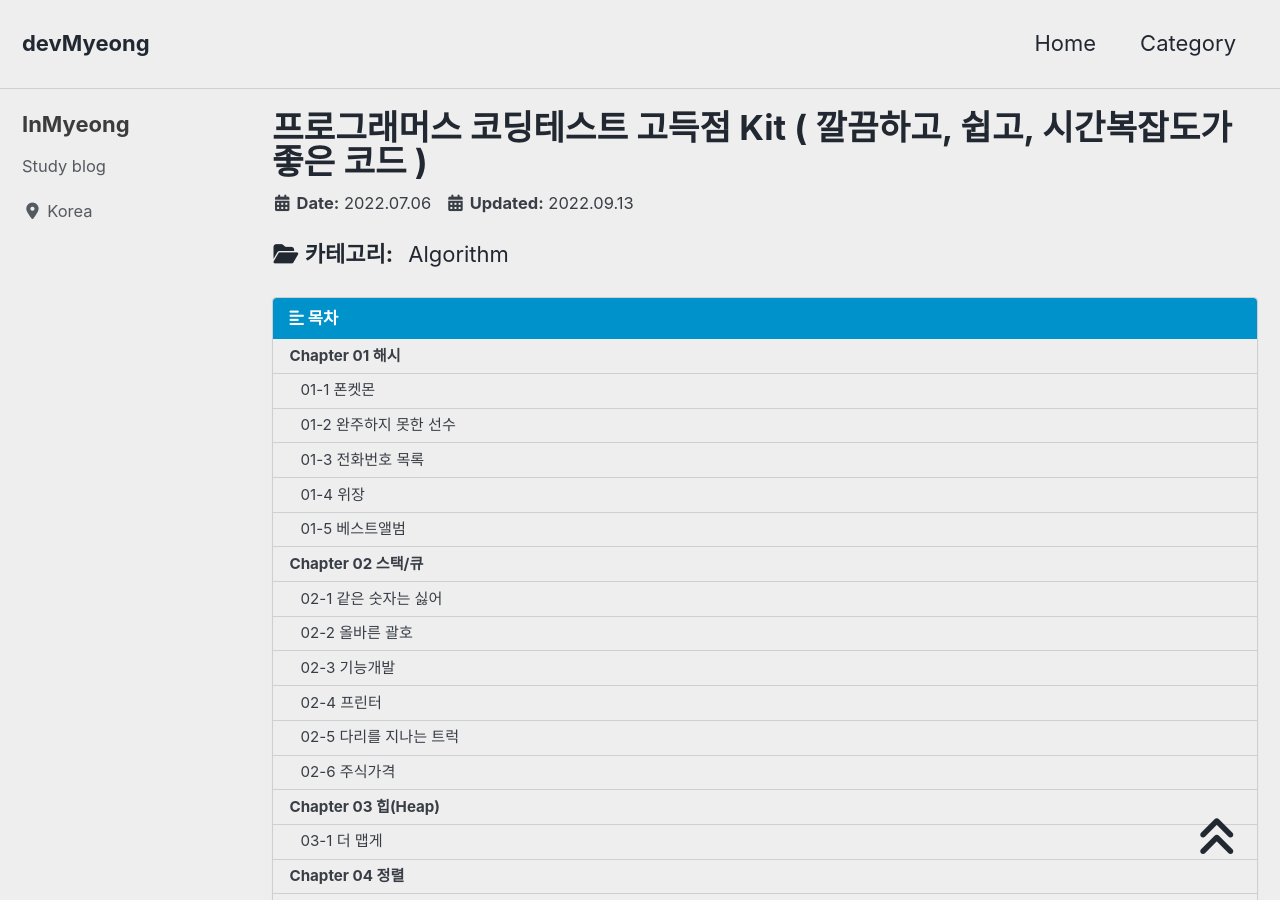
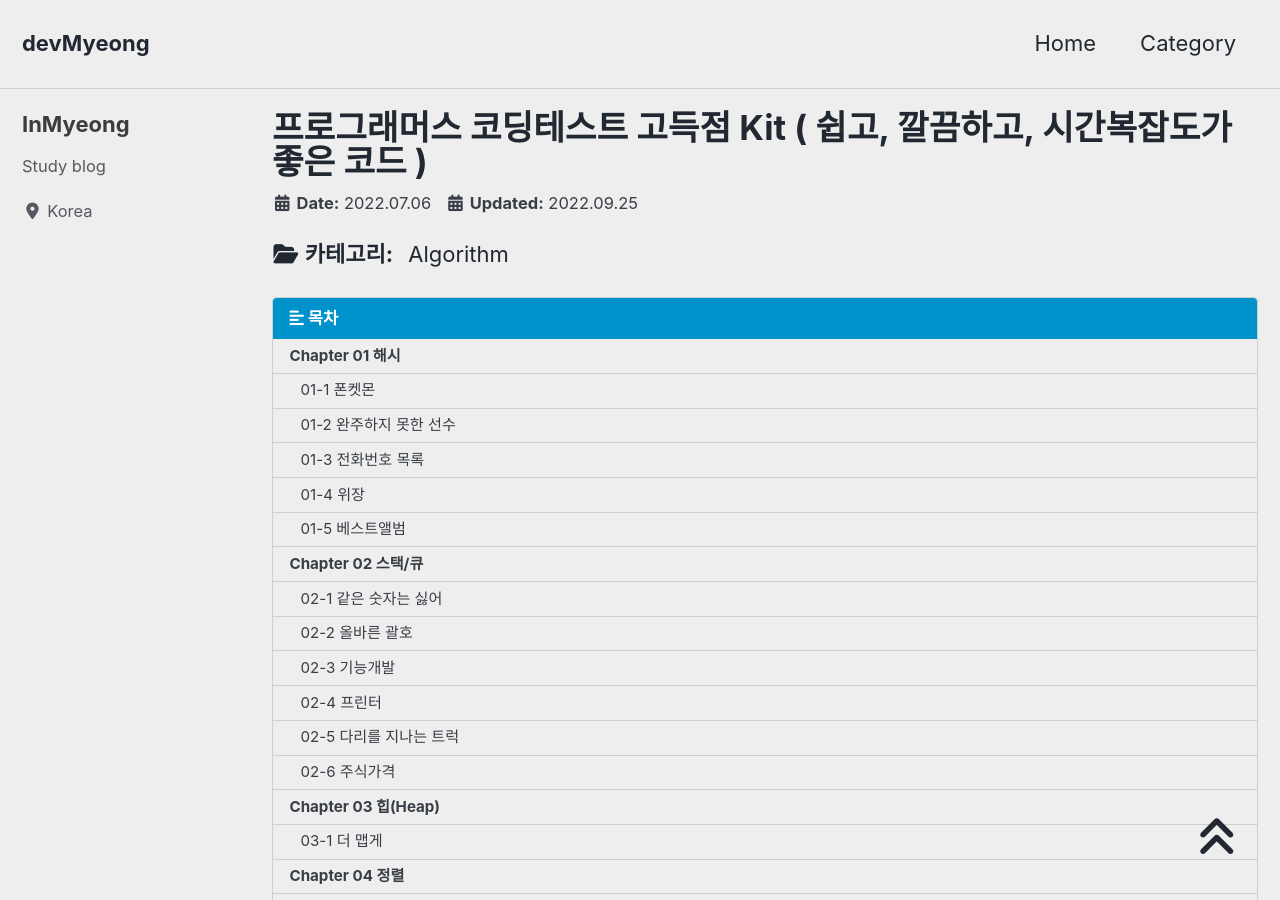
Before and after one commit to devMyeong/devMyeong.github.io, a Jekyll site: the page built from _posts/codingTest/2022-07-06-프로그래머스.md, in a window 1280 px wide and 900 px high. Built offline with Jekyll 4.4.1, drawn with Linux system fonts in a browser that asks for light colours; cached includes are drawn as plain includes; nearby versions of some CDN libraries; some web fonts are replaced; comment, search, counter and statistics services are not loaded.

Commit message:
Chore : 프로그래머스, CS 지식 업데이트

```diff
--- a/_posts/codingTest/2022-07-06-프로그래머스.md
+++ b/_posts/codingTest/2022-07-06-프로그래머스.md
@@ -1,5 +1,5 @@
 ---
-title:  "프로그래머스 코딩테스트 고득점 Kit ( 깔끔하고, 쉽고, 시간복잡도가 좋은 코드 )"
+title:  "프로그래머스 코딩테스트 고득점 Kit ( 쉽고, 깔끔하고, 시간복잡도가 좋은 코드 )"
 
 categories:
   - Algorithm
@@ -12,7 +12,7 @@ toc: true
 toc_sticky: true
 
 date: 2022-07-06
-last_modified_at: 2022-09-13
+last_modified_at: 2022-09-25
 ---
 
 ## Chapter 01 해시
```
Also changed, not shown: _posts/cs/2022-09-05-블로그-면접준비.md (+7 -1 lines).
